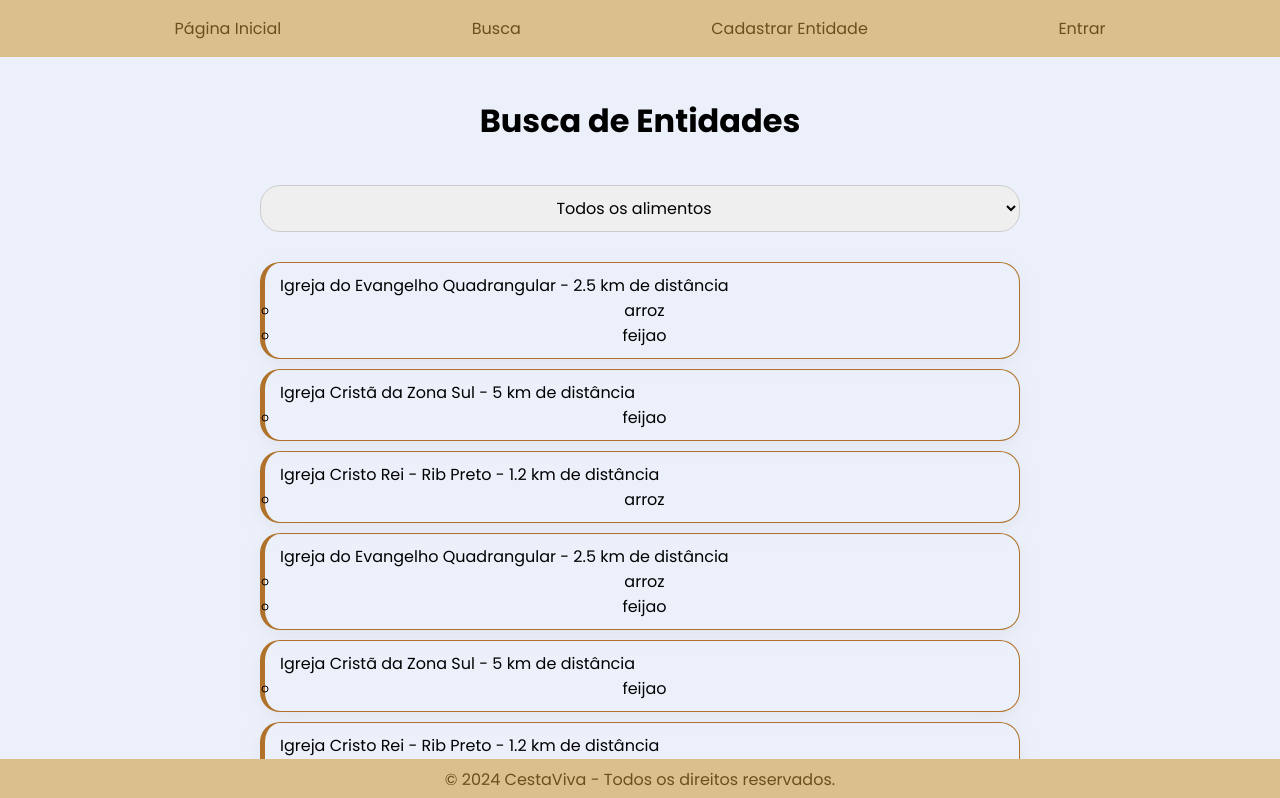
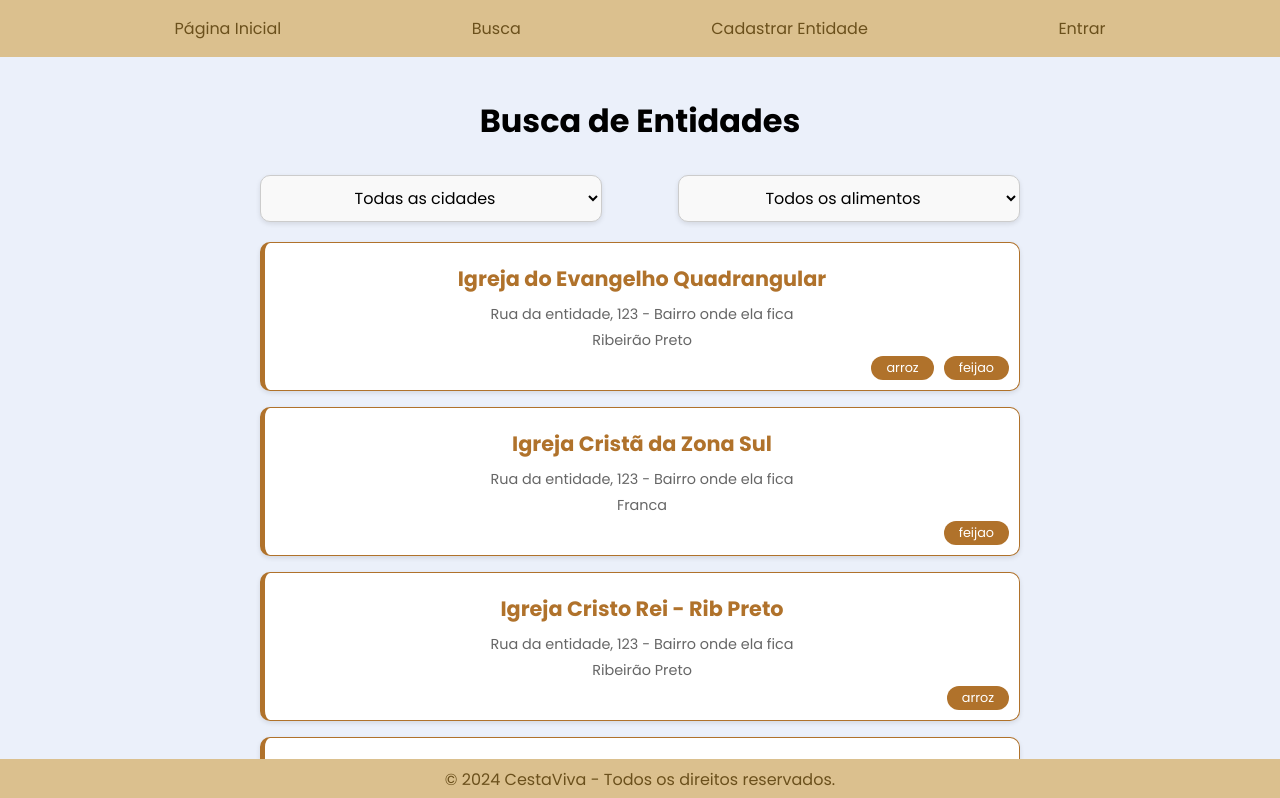
Before and after one commit to Amicuchi/CestaViva, a React (Vite) app: page /busca in a window 1280 px wide. Shown: the top 798 px of the page. Built offline with nearby package versions, Linux system fonts and the light colour scheme.

Commit message:
Alteração na estrutura e estilo da busca

```diff
--- a/src/pages/Busca.jsx
+++ b/src/pages/Busca.jsx
@@ -1,10 +1,11 @@
 import { useState, useEffect } from 'react';
 import api from '../services/api'; // Simula uma chamada à API
-import '../styles/Busca.css'
+import '../styles/Busca.css';
 
 export default function Busca() {
     const [entidades, setEntidades] = useState([]);
-    const [filtro, setFiltro] = useState('');
+    const [filtroCidade, setFiltroCidade] = useState('');
+    const [filtroItem, setFiltroItem] = useState('');
 
     useEffect(() => {
         // Simulação de uma chamada à API para buscar as entidades
@@ -13,33 +14,48 @@ export default function Busca() {
             .catch(error => console.error('Erro ao buscar entidades:', error));
     }, []);
 
-    // Filtrar entidades baseado no filtro
-    const entidadesFiltradas = filtro === ''
-        ? entidades
-        : entidades.filter(entidade => entidade.necessidades.includes(filtro)
-    );
+    // Filtrar entidades baseado nos filtros de cidade e item
+    const entidadesFiltradas = entidades.filter(entidade => {
+        const filtroCidadeAplicado = filtroCidade === '' || entidade.cidade.toLowerCase() === filtroCidade.toLowerCase();
+        const filtroItemAplicado = filtroItem === '' || entidade.necessidades.includes(filtroItem);
+        return filtroCidadeAplicado && filtroItemAplicado;
+    });
 
     return (
         <main className='buscaContainer'>
             <h1>Busca de Entidades</h1>
-            <select onChange={(e) => setFiltro(e.target.value)}>
-                <option value="">Todos os alimentos</option>
-                <option value="arroz">Arroz</option>
-                <option value="feijao">Feijão</option>
-                {/* Adicionar as opções conforme necessário */}
-            </select>
+            <div className='buscaSelects'>
+                <select onChange={(e) => setFiltroCidade(e.target.value)}>
+                    <option value="">Todas as cidades</option>
+                    <option value="Cravinhos">Cravinhos</option>
+                    <option value="Franca">Franca</option>
+                    <option value="Jardinópolis">Jardinópolis</option>
+                    <option value="Ribeirão Preto">Ribeirão Preto</option>
+                    <option value="Serrana">Serrana</option>
+                    <option value="Taquaritinga">Taquaritinga</option>
+                    {/* Adicionar as opções conforme necessário */}
+                </select>
+                <select onChange={(e) => setFiltroItem(e.target.value)}>
+                    <option value="">Todos os alimentos</option>
+                    <option value="arroz">Arroz</option>
+                    <option value="feijao">Feijão</option>
+                    {/* Adicionar as opções conforme necessário */}
+                </select>
+            </div>
             <ul className='buscaUL'>
                 {entidadesFiltradas.length === 0 ? (
                     <li className='BELi'>Nenhuma entidade encontrada.</li>
                 ) : (
                     entidadesFiltradas.map((entidade) => (
-                        <li className="BELi" key={entidade.id}>
-                            {entidade.nome} - {entidade.distancia} km de distância
-                            <ul>
+                        <li className="BELi card" key={entidade.id}>
+                            <h2 className="entidadeNome">{entidade.nome}</h2>
+                            <p className="entidadeEndereco">{entidade.endereco}</p>
+                            <p className="entidadeEndereco">{entidade.cidade}</p>
+                            <div className="entidadeNecessidades">
                                 {entidade.necessidades.map((necessidade, index) => (
-                                    <li key={index}>{necessidade}</li>
+                                    <span className="necessidade" key={index}>{necessidade}</span>
                                 ))}
-                            </ul>
+                            </div>
                         </li>
                     ))
                 )}
--- a/src/services/api.js
+++ b/src/services/api.js
@@ -3,18 +3,18 @@ import iczs from '../assets/iczs.jpg';
 import cristoreiribeirao from '../assets/cristoreiribeirao.jpg';
 
 const entidadesMock = [
-    { id: 1, nome: 'Igreja do Evangelho Quadrangular', distancia: 2.5, necessidades: ['arroz', 'feijao'], img: ieq },
-    { id: 2, nome: 'Igreja Cristã da Zona Sul', distancia: 5.0, necessidades: ['feijao'], img: iczs },
-    { id: 3, nome: 'Igreja Cristo Rei - Rib Preto', distancia: 1.2, necessidades: ['arroz'], img: cristoreiribeirao },
-    { id: 4, nome: 'Igreja do Evangelho Quadrangular', distancia: 2.5, necessidades: ['arroz', 'feijao'], img: ieq },
-    { id: 5, nome: 'Igreja Cristã da Zona Sul', distancia: 5.0, necessidades: ['feijao'], img: iczs },
-    { id: 6, nome: 'Igreja Cristo Rei - Rib Preto', distancia: 1.2, necessidades: ['arroz'], img: cristoreiribeirao },
-    { id: 7, nome: 'Igreja do Evangelho Quadrangular', distancia: 2.5, necessidades: ['arroz', 'feijao'], img: ieq },
-    { id: 8, nome: 'Igreja Cristã da Zona Sul', distancia: 5.0, necessidades: ['feijao'], img: iczs },
-    { id: 9, nome: 'Igreja Cristo Rei - Rib Preto', distancia: 1.2, necessidades: ['arroz'], img: cristoreiribeirao },
-    { id: 10, nome: 'Igreja do Evangelho Quadrangular', distancia: 2.5, necessidades: ['arroz', 'feijao'], img: ieq },
-    { id: 11, nome: 'Igreja Cristã da Zona Sul', distancia: 5.0, necessidades: ['feijao'], img: iczs },
-    { id: 12, nome: 'Igreja Cristo Rei - Rib Preto', distancia: 1.2, necessidades: ['arroz'], img: cristoreiribeirao },
+    { id: 1, nome: 'Igreja do Evangelho Quadrangular', endereco: 'Rua da entidade, 123 - Bairro onde ela fica', cidade: 'Ribeirão Preto', necessidades: ['arroz', 'feijao'], img: ieq },
+    { id: 2, nome: 'Igreja Cristã da Zona Sul', endereco: 'Rua da entidade, 123 - Bairro onde ela fica', cidade: 'Franca', necessidades: ['feijao'], img: iczs },
+    { id: 3, nome: 'Igreja Cristo Rei - Rib Preto', endereco: 'Rua da entidade, 123 - Bairro onde ela fica', cidade: 'Ribeirão Preto', necessidades: ['arroz'], img: cristoreiribeirao },
+    { id: 4, nome: 'Igreja do Evangelho Quadrangular', endereco: 'Rua da entidade, 123 - Bairro onde ela fica', cidade: 'Taquaritinga', necessidades: ['arroz', 'feijao'], img: ieq },
+    { id: 5, nome: 'Igreja Cristã da Zona Sul', endereco: 'Rua da entidade, 123 - Bairro onde ela fica', cidade: 'Franca', necessidades: ['feijao'], img: iczs },
+    { id: 6, nome: 'Igreja Cristo Rei - Rib Preto', endereco: 'Rua da entidade, 123 - Bairro onde ela fica', cidade: 'Serrana', necessidades: ['arroz'], img: cristoreiribeirao },
+    { id: 7, nome: 'Igreja do Evangelho Quadrangular', endereco: 'Rua da entidade, 123 - Bairro onde ela fica', cidade: 'Jardinópolis', necessidades: ['arroz', 'feijao'], img: ieq },
+    { id: 8, nome: 'Igreja Cristã da Zona Sul', endereco: 'Rua da entidade, 123 - Bairro onde ela fica', cidade: 'Ribeirão Preto', necessidades: ['feijao'], img: iczs },
+    { id: 9, nome: 'Igreja Cristo Rei - Rib Preto', endereco: 'Rua da entidade, 123 - Bairro onde ela fica', cidade: 'Cravinhos', necessidades: ['arroz'], img: cristoreiribeirao },
+    { id: 10, nome: 'Igreja do Evangelho Quadrangular', endereco: 'Rua da entidade, 123 - Bairro onde ela fica', cidade: 'Ribeirão Preto', necessidades: ['arroz', 'feijao'], img: ieq },
+    { id: 11, nome: 'Igreja Cristã da Zona Sul', endereco: 'Rua da entidade, 123 - Bairro onde ela fica', cidade: 'Ribeirão Preto', necessidades: ['feijao'], img: iczs },
+    { id: 12, nome: 'Igreja Cristo Rei - Rib Preto', endereco: 'Rua da entidade, 123 - Bairro onde ela fica', cidade: 'Ribeirão Preto', necessidades: ['arroz'], img: cristoreiribeirao },
 ];
 
 const api = {
--- a/src/styles/Busca.css
+++ b/src/styles/Busca.css
@@ -3,14 +3,21 @@
     margin: 0 auto;
 }
 
+.buscaSelects{
+    display: flex;
+    justify-content: space-between;
+}
+
 select {
     display: block;
-    width: 100%;
-    margin: 20px auto;
+    width: 45%;
+    margin: 10px 0 ;
     padding: 10px;
     border: 1px solid #ccc;
-    border-radius: 20px;
+    border-radius: 10px;
     font-size: 1rem;
+    background-color: #f9f9f9;
+    box-shadow: 0 2px 5px rgba(0, 0, 0, 0.1);
 }
 
 .buscaUL {
@@ -21,4 +28,51 @@ select {
     margin: 10px 0;
     border-left: 5px solid var(--bg-terciario);;
     padding-left: 15px;
+    display: flex;
+    flex-direction: column;
 }
+.BELi:last-child {
+    margin-bottom: 3rem;
+}
+
+.card {
+    background-color: #fff;
+    padding: 10px;
+    padding-top: 0;
+    margin-bottom: 1rem;
+    border-radius: 10px;
+    box-shadow: 0 2px 5px rgba(0, 0, 0, 0.1);
+    transition: transform 0.2s ease-in-out, box-shadow 0.2s ease-in-out;
+}
+
+.card:hover {
+    transform: translateY(-2px);
+    box-shadow: 0 5px 15px rgba(0, 0, 0, 0.2);
+}
+
+.entidadeNome {
+    font-size: 1.3rem;
+    color: var(--bg-terciario);
+    margin-bottom: 10px;
+}
+
+.entidadeEndereco {
+    font-size: 0.9rem;
+    color: #666;
+    margin-bottom: 5px;
+}
+
+.entidadeNecessidades {
+    display: flex;
+    flex-wrap: wrap;
+    gap: 10px;
+    align-self: flex-end;
+}
+
+.necessidade {
+    background-color: var(--bg-terciario);
+    color: #fff;
+    padding: 3px 15px;
+    border-radius: 20px;
+    font-size: 0.8rem;
+}
```
